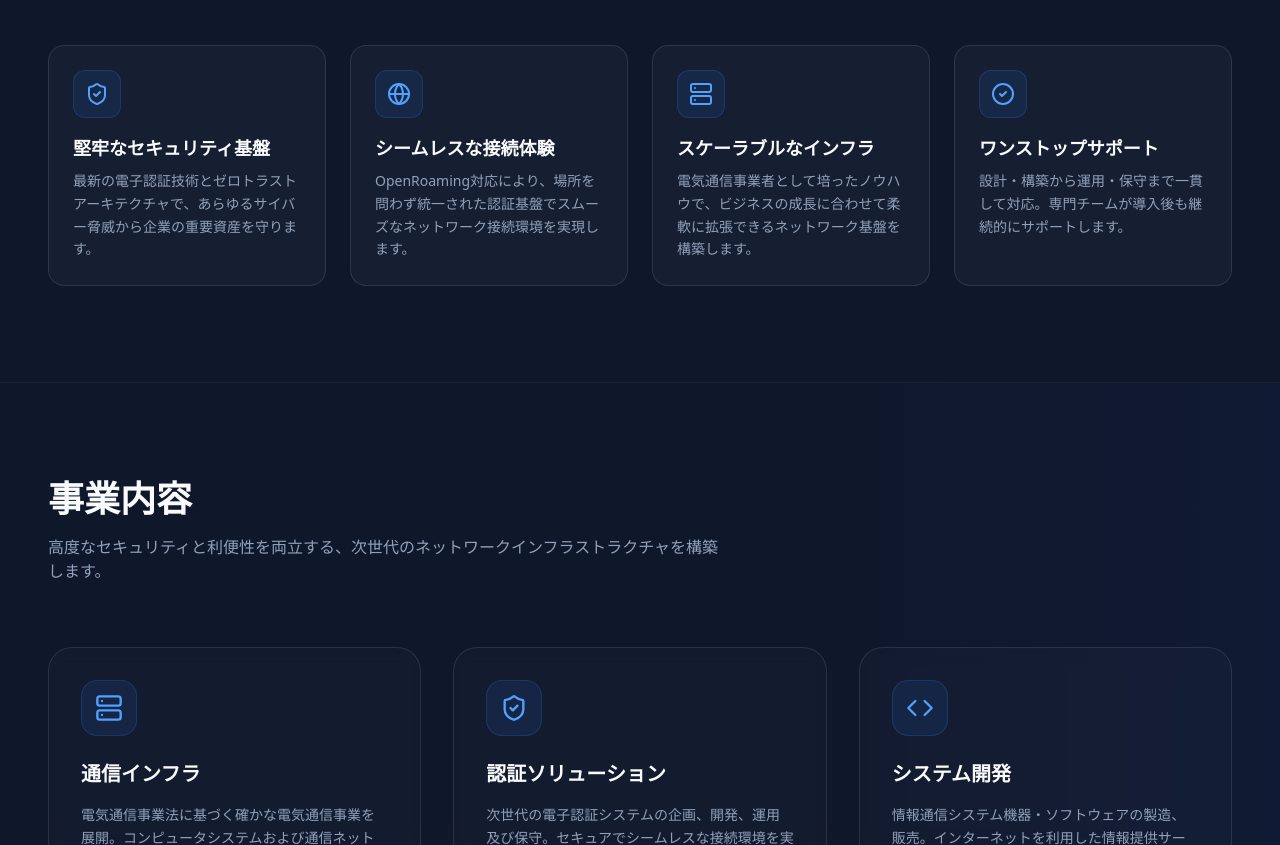
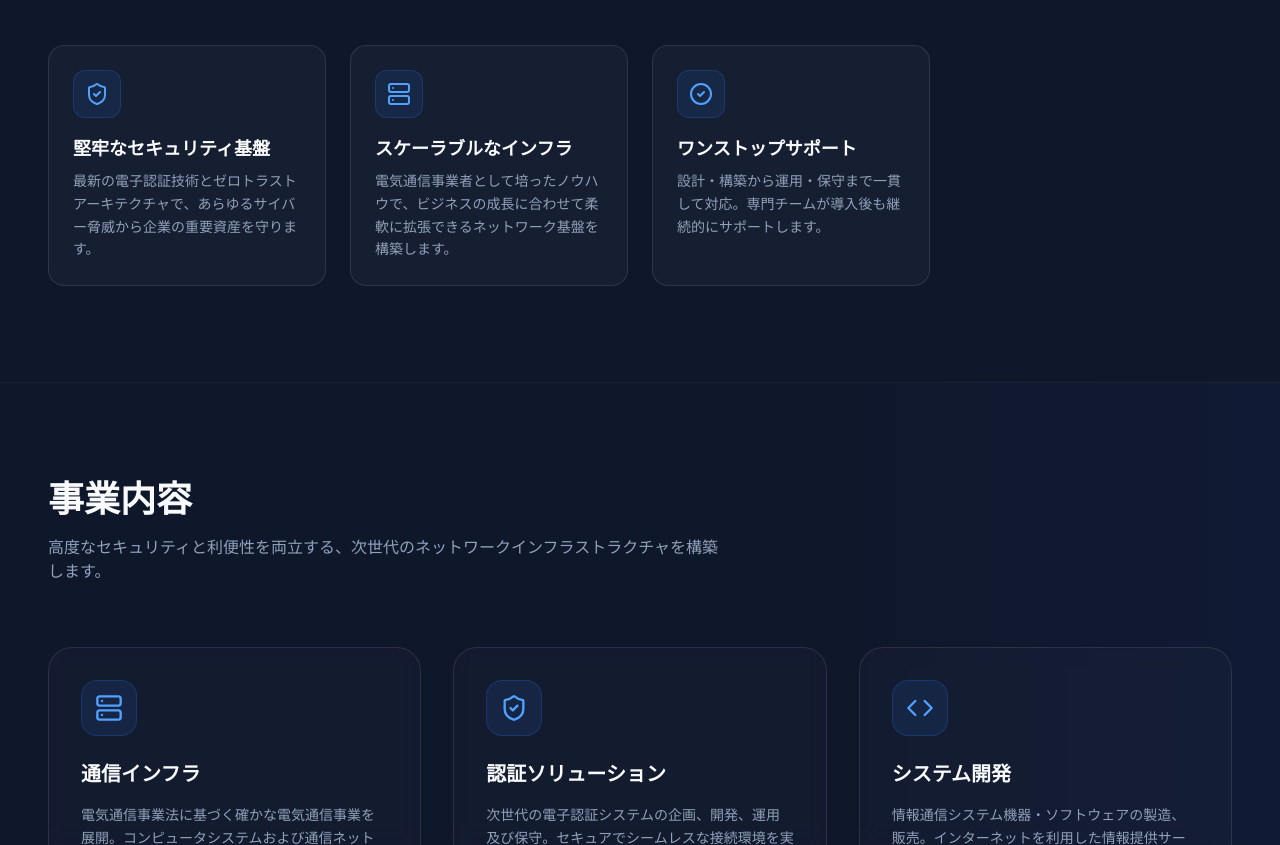
Before and after one commit to masakiyamada-yl/yamada-lab-offical, a React (Vite) app: page / in a window 1280 px wide. Shown: the part 1020-1865 px from the top of the page. Built offline with nearby package versions, Linux system fonts and the light colour scheme.

Commit message:
Update App.tsx

```diff
--- a/src/App.tsx
+++ b/src/App.tsx
@@ -40,11 +40,6 @@ const strengthsData: CardItem[] = [
     icon: ShieldCheck,
     title: "堅牢なセキュリティ基盤",
     description: "最新の電子認証技術とゼロトラストアーキテクチャで、あらゆるサイバー脅威から企業の重要資産を守ります。",
-  },
-  {
-    icon: Globe,
-    title: "シームレスな接続体験",
-    description: "OpenRoaming対応により、場所を問わず統一された認証基盤でスムーズなネットワーク接続環境を実現します。",
   },
   {
     icon: Server,
```
